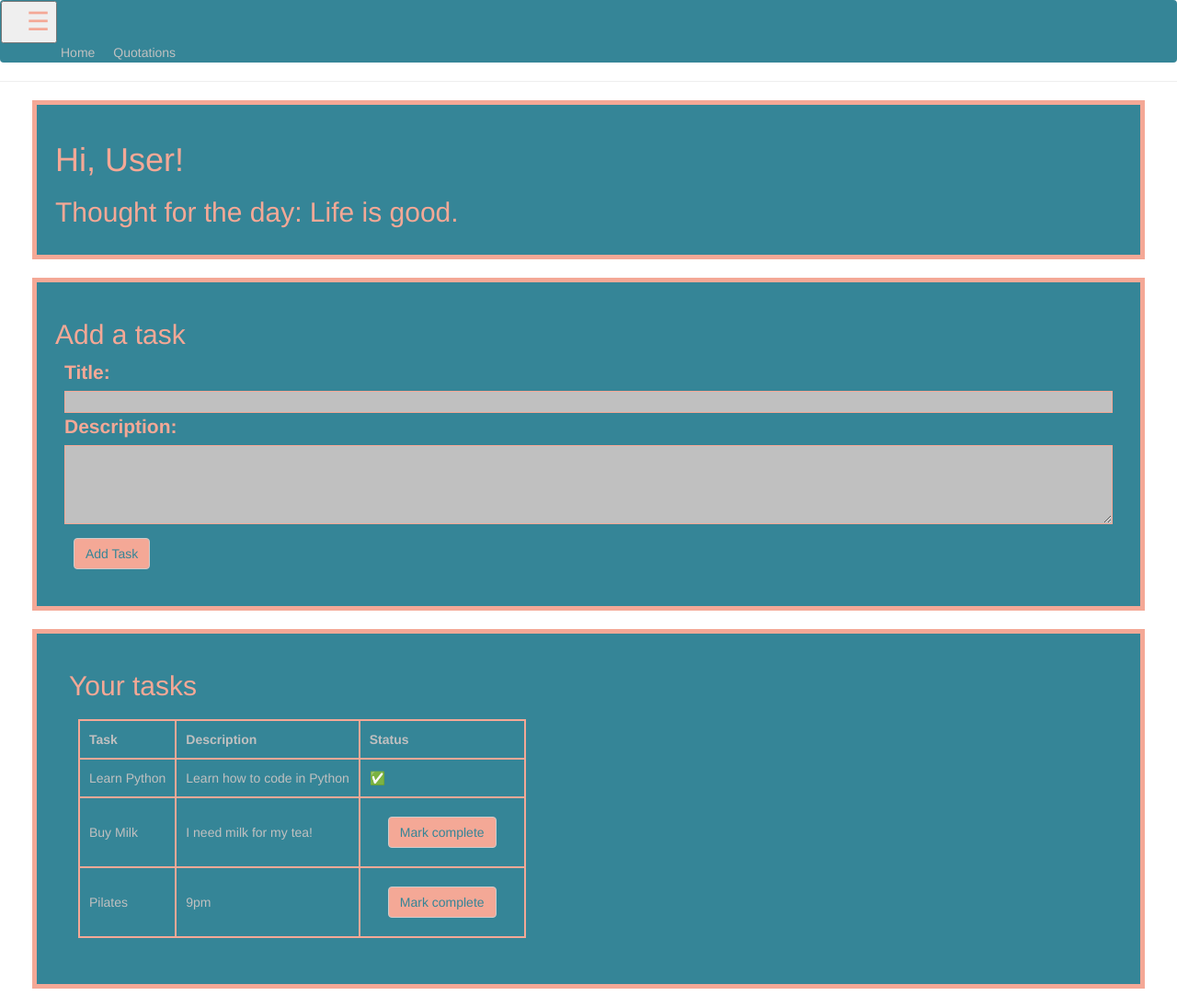
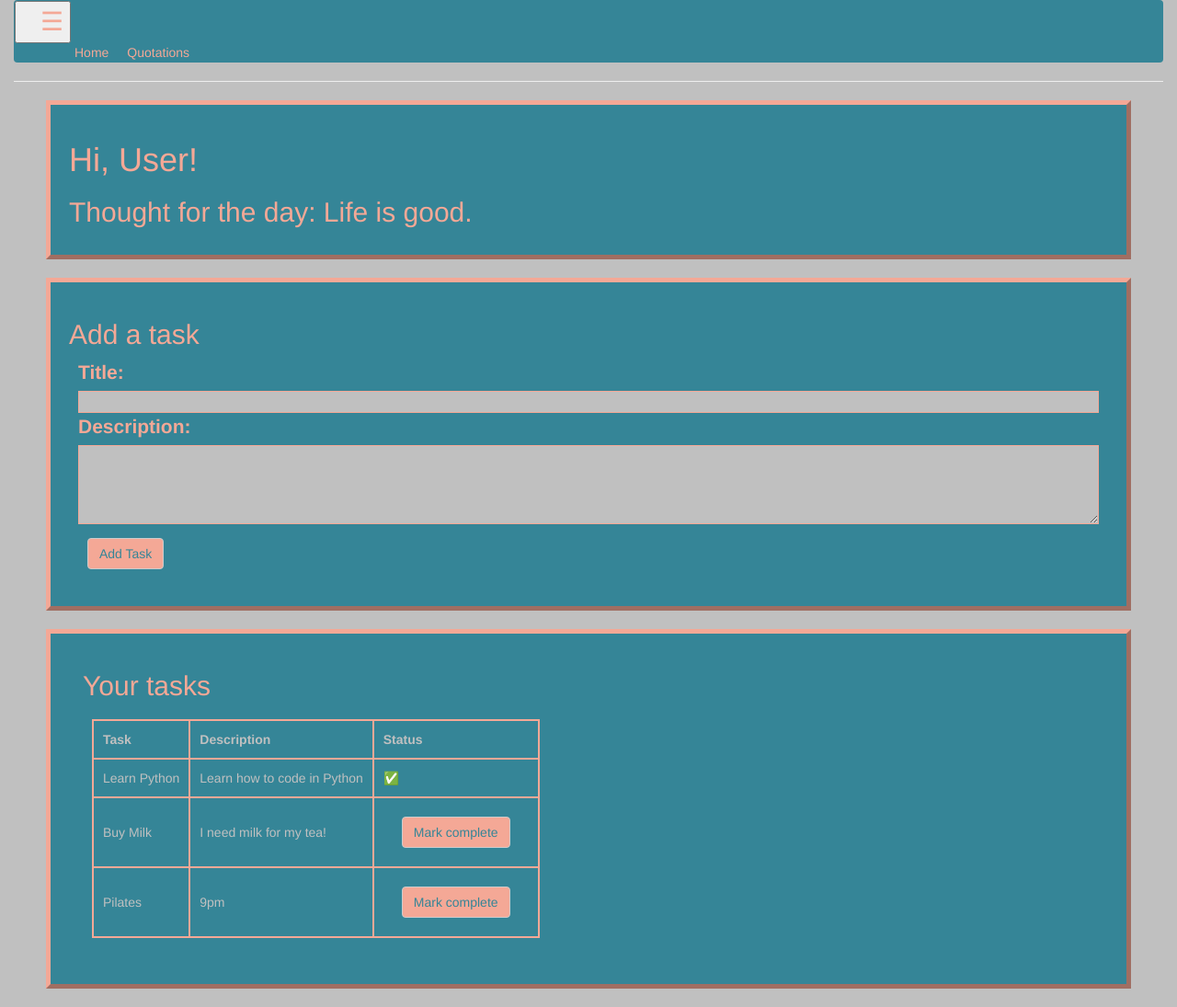
Before and after one commit to chrishaining/PythonFlaskToDoList2, a Flask app: page /tasks in a window 1280 px wide. Shown: the whole page at 92% size. Run offline with Flask 2, Linux system fonts and the light colour scheme; data comes from the database, SQL or seed files in the repository; both versions use the stored data as it was after the commit; some libraries are stand-ins or nearby versions.

Commit message:
new color to navbar

```diff
--- a/app/static/css/styles.css
+++ b/app/static/css/styles.css
@@ -1,5 +1,9 @@
+header {
+    background-color: #358597;
+}
+
 body {
-    /* background-color: #358597 */
+    background-color: silver
 }
 
 h1,
@@ -9,7 +13,7 @@ h3 {
 }
 
 a {
-    color: silver;
+    color: #F4A896;
     padding: 10px
 }
 
@@ -22,7 +26,7 @@ a:hover {
 /* navbar */
 
 nav {
-    background-color: #358597
+    background-color: #358597;
 }
 
 .navbar-toggler-icon {
@@ -48,6 +52,7 @@ nav {
     margin-bottom: 20px;
     padding: 20px;
     border: solid 5px #F4A896;
+    border-style: outset;
     background-color: #358597
 }
 
--- a/app/templates/base.html
+++ b/app/templates/base.html
@@ -11,8 +11,9 @@
 
 </head>
 
+<div class="container-fluid">
+
     <body>
-
         <div class="header">
             <nav class="navbar fixed-top navbar-expand-sm">
                 <button class="navbar-toggler hidden-sm" data-toggle="collapse" data-target="#navbarMenu">
@@ -35,5 +36,6 @@
         <script src="https://stackpath.bootstrapcdn.com/bootstrap/4.4.1/js/bootstrap.min.js" integrity="sha384-wfSDF2E50Y2D1uUdj0O3uMBJnjuUD4Ih7YwaYd1iqfktj0Uod8GCExl3Og8ifwB6" crossorigin="anonymous"></script>
 
     </body>
+</div>
 
 </html>
--- a/app/templates/index.html
+++ b/app/templates/index.html
@@ -18,7 +18,7 @@
     </div>
 
     <div class="row">
-        <div class="col-sm-6">
+        <div class="col-md-12">
             <h2>Your tasks</h2>
             <div class="table table-striped table-responsive-sm">
                 <table>
```
Also changed, not shown: app.db. Lines whose indentation alone changed are shown as unchanged.
